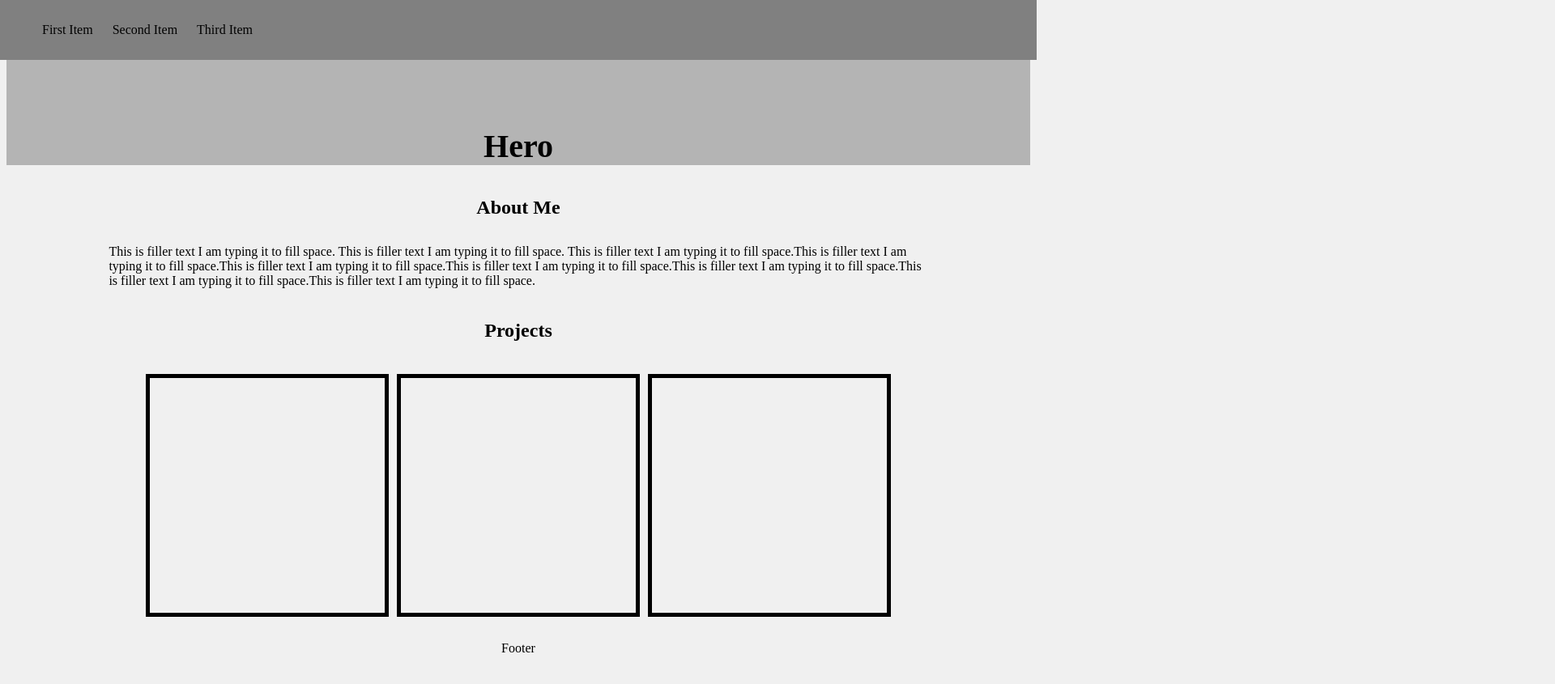
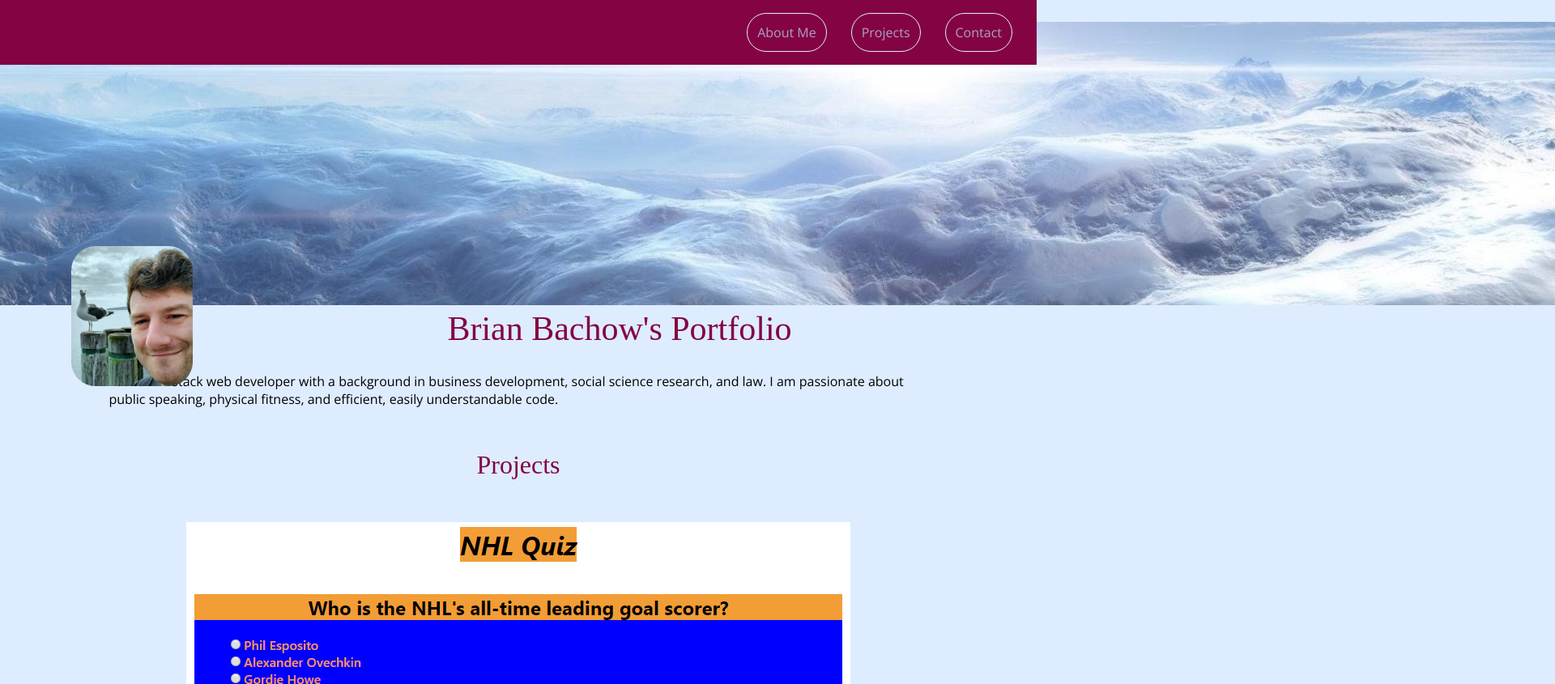
Before and after one commit to bmbachow/Portfolio, a plain HTML site: page html-css-wireframe-markup/index.html in a window 1280 px wide. Shown: the top 845 px of the page at 81% size, 1920 px wide, since content can reach past the window. Drawn offline with nearby package versions, Linux system fonts and the light colour scheme; a web font is replaced by a local one.

Commit message:
reorganized projects section and set top bar to right side

```diff
--- a/html-css-wireframe-markup/index.html
+++ b/html-css-wireframe-markup/index.html
@@ -4,39 +4,49 @@
   <title>HTML wireframe</title>
   <meta name="viewport" content="width=device-width, initial-scale=1">
   <link rel="stylesheet" type="text/css" href="styles.css">
+  <link href="https://fonts.googleapis.com/css?family=Amaranth" rel="stylesheet">
+  <link href="https://fonts.googleapis.com/css2?family=Open+Sans&display=swap" rel="stylesheet">
 </head>
 <body>
   <nav role="navigation" class="navbar">
-    <!-- <div id="navbar-artwork"></div> -->
     <ul id="navbar-ul">
-      <li class="first">First Item</li>
-      <li class="second">Second Item</li>
-      <li class="third">Third Item</li>
+      <li class="first">About Me</li>
+      <li class="second"><a href=".projects">Projects</a></li>
+      <li class="third">Contact</li>
     </ul>
   </nav>
 
   <main role="main">
     <header role="hero">
-      <h1 id="hero">Hero</h1>
+      <h1 id="hero"><img src="../images/hero.jpg" alt="Hero"></h1>
     </header>
 
     <div>
-      <h2 id="about-me">About Me</h2>
-      <p id="personal-statement">This is filler text I am typing it to fill space.  This is filler text I am typing it to fill space.  This is filler text I am typing it to fill space.This is filler text I am typing it to fill space.This is filler text I am typing it to fill space.This is filler text I am typing it to fill space.This is filler text I am typing it to fill space.This is filler text I am typing it to fill space.This is filler text I am typing it to fill space.</p>
+      <h2 id="about-me"><img src="../images/selfie.jpg" alt="selfie"></h2>
+      <div id="Bachow">Brian Bachow's Portfolio</div>
+      <p id="personal-statement">I am a full-stack web developer with a background in business development, social science research, and law.  I am passionate about public speaking, physical fitness, and efficient, easily understandable code.</p>
     </div>
 
-    <div>
-      <h2 class="projects">Projects</h2>
-      <div class="project-images">
-        <div id="project1"></div>
-        <div id=project2></div>
-        <div id="project3"></div>
-        </div>
+    <div >
+      <p class="projects">Projects</p>
+      <section class="project1">
+        <div><img class="projectImage" src="../images/nhlquizappimage.png"></div>
+        <h3><a href="https://bmbachow.github.io/nhl-quiz-project/">NHL Quiz App</a></h3>
+        <p>A short multiple choice quiz about NHL trivia</p>
+      </section>
+      <section class="project2"></section>
+      <section class="project3"></section>
     </div>
 
-  </main>
-
-  <footer role="content-info">Footer</footer>
+  <footer>
+    <div id="contact" class="contact-info">
+        <ul class="info">
+            <li><a href="bmbachow@gmail.com">Email</a></li>
+            <li><a href="https://github.com/bmbachow">Github</a></li>
+            <li><a href="https://www.linkedin.com/in/brian-bachow-j-d-50b72b20/">Linkedin</a></li>
+        </ul>
+    </div>
+</footer>
 
 </body>
 </html>
--- a/html-css-wireframe-markup/styles.css
+++ b/html-css-wireframe-markup/styles.css
@@ -3,68 +3,175 @@
 }
 
 body {
-  background: #ecececc0;
+  background: #d4e7ffc0;
 }
 
 #navbar-ul {
-
   list-style: none;
   display: inline-flex;
+  text-decoration: none;
+  float: right;
 }
 
 #navbar-ul > li {
-  display: flex;
-  align-items: center;
-  justify-content: center;
+  margin-right: 30px;
   padding: 12px;
+  color: #bbd4f5c0;
+  font-family: 'Open Sans', sans-serif;
+  border-radius: 30px;
+  border: 1px solid #DEECFF;
+
+}
+
+#navbar-ul > li > a {
+  text-decoration: none;
+  color: #bbd4f5c0
 }
 
 nav {
   position: fixed;
   top: 0;
+  right: 0;
   left: 0;
-  right: 0;
-  z-index: 10;
-  background-color: grey;
+  z-index: 50;
+  background-color: rgba(131, 3, 67);
 }
 
-/* #navbar-artwork {
-  position: fixed;
-  top: 0;
-  right: 0;
-  z-index: 20;
-}
-
-#navbar-artwork img {
-  height: 87px;
-} */
-
 #hero {
-  padding-top: 130px;
   display: flex;
   align-items: center;
   justify-content: center;
   font-size: 40px;
-  background-color: rgb(180, 180, 180);
-  width: 100;
 }
 
-#about-me {
+#about-me > img {
+  position: relative;
+  top: -100px;
+  left: 80px;
+  width: 150px;
+  z-index: 30;
+  border-radius: 30px;
+}
+
+#Bachow {
+  margin-top: -220px;
+  margin-left: 250px;
+  position: static;
+  font-family: 'Amaranth'; font-size: 42px;
+  text-align: center;
+  color: rgba(131, 3, 67);
+}
+
+#personal-statement {
+  margin-left: 10%;
+  margin-right: 10%;
+  margin-top: 30px;
+  font-family: 'Open Sans', sans-serif;
+}
+
+.project-blockx {
+  display: flex;
+  flex-wrap: wrap;
+  justify-content: center;
+}
+
+
+
+#contact {
+  display: table;
+  margin: 0 auto;
+}
+
+.info {
+  list-style: none;
+  padding-top: 150px;
+}
+
+.info li {
+  display: inline;
+  margin: 30px;
+}
+
+#project1 {
+  display: flex;
+  border-style: solid;
+  border-width: 3px;
+  width: 500px;
+  height: 500px;
+  margin-left: 10px;
+  margin-right: 10px;
+  margin-bottom: 10px;
+  border-color: #830343;
+}
+
+* {
+  box-sizing: border-box
+}
+
+body {
+  background: #d4e7ffc0;
+}
+
+#navbar-ul {
+  list-style: none;
+  display: inline-flex;
+  text-decoration: none;
+}
+
+#navbar-ul > li {
+  margin-right: 30px;
+  padding: 12px;
+  color: #bbd4f5c0;
+  font-family: 'Open Sans', sans-serif;
+  border-radius: 30px;
+  border: 1px solid #DEECFF;
+}
+
+#navbar-ul > li > a {
+  text-decoration: none;
+  color: #bbd4f5c0
+}
+
+nav {
+  position: fixed;
+  top: 0;
+  right: 0;
+  left: 0;
+  z-index: 50;
+  background-color: rgba(131, 3, 67);
+}
+
+#hero {
   display: flex;
   align-items: center;
   justify-content: center;
-  padding: 12px;
+  font-size: 40px;
+}
 
+#about-me > img {
+  position: relative;
+  top: -100px;
+  left: 80px;
+  width: 150px;
+  z-index: 30;
+  border-radius: 30px;
+}
+
+#Bachow {
+  margin-top: -220px;
+  margin-left: 250px;
+  position: static;
+  font-family: 'Amaranth'; font-size: 42px;
+  text-align: center;
+  color: rgba(131, 3, 67);
 }
 
 #personal-statement {
-  display: flex;
-  align-items: center;
-  justify-content: center;
   margin-left: 10%;
   margin-right: 10%;
+  margin-top: 30px;
+  font-family: 'Open Sans', sans-serif;
 }
-
 
 .project-images {
   display: flex;
@@ -78,43 +185,28 @@ nav {
   align-items: center;
   justify-content: center;
   padding: 20px;
+  font-family: 'Amaranth'; font-size: 32px;
+  color: rgba(131, 3, 67);
 }
 
-footer {
-  display: flex;
-  align-items: center;
-  justify-content: center;
-  padding: 20px;
+#contact {
+  display: table;
+  margin: 0 auto;
 }
 
-#project1 {
-  display: flex;
-  border-style: solid;
-  border-width: 5px;
-  width: 300px;
-  height: 300px;
-  margin-right: 10px;
-  margin-bottom: 10px;
+.info {
+  list-style: none;
+  padding-top: 150px;
 }
 
-#project2 {
-  display: flex;
-  border-style: solid;
-  border-width: 5px;
-  width: 300px;
-  height: 300px;
-  margin-right: 10px;
-  margin-bottom: 10px;
+.info li {
+  display: inline;
+  margin: 30px;
 }
 
-#project3 {
-  display: flex;
-  border-style: solid;
-  border-width: 5px;
-  width: 300px;
-  height: 300px;
+.projectImage {
+  margin-left: auto;
+  margin-right: auto;
+  display: block;
+  max-width: 90vw;
 }
-
-/* if I create a mobile hamburger navbar of X height and pin it absolute to the top right of the screen I can then create a top border on the body of the same height as the navbar and then as the screen widens take items from the hamburger nav and place them along the top border */
-
-/* I want to swap the nav bar  */
```
Also changed, not shown: images/blue-image.jpg, images/green-image.jpg, images/hero.jpg (added), images/nhlquizappimage.png (added), images/orange-image.jpg, images/selfie.jpg (added).
